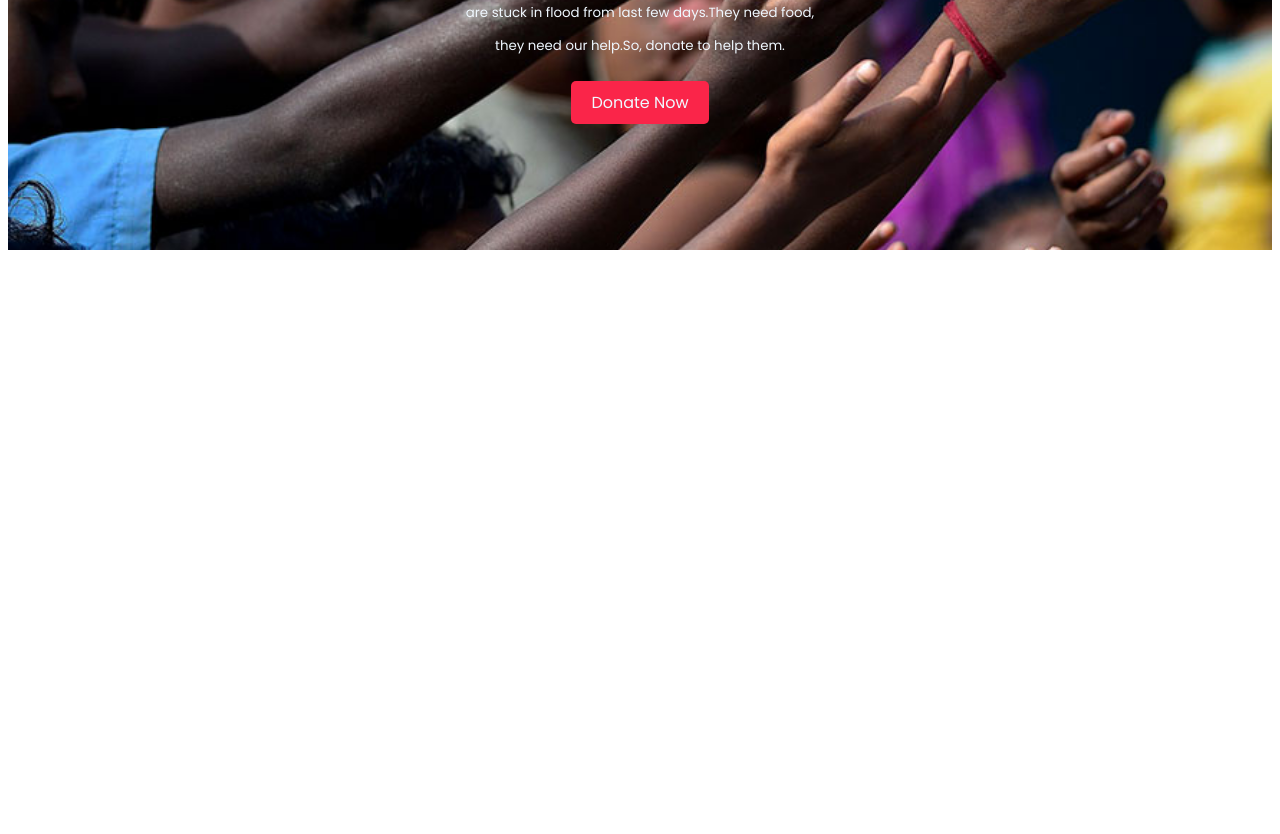
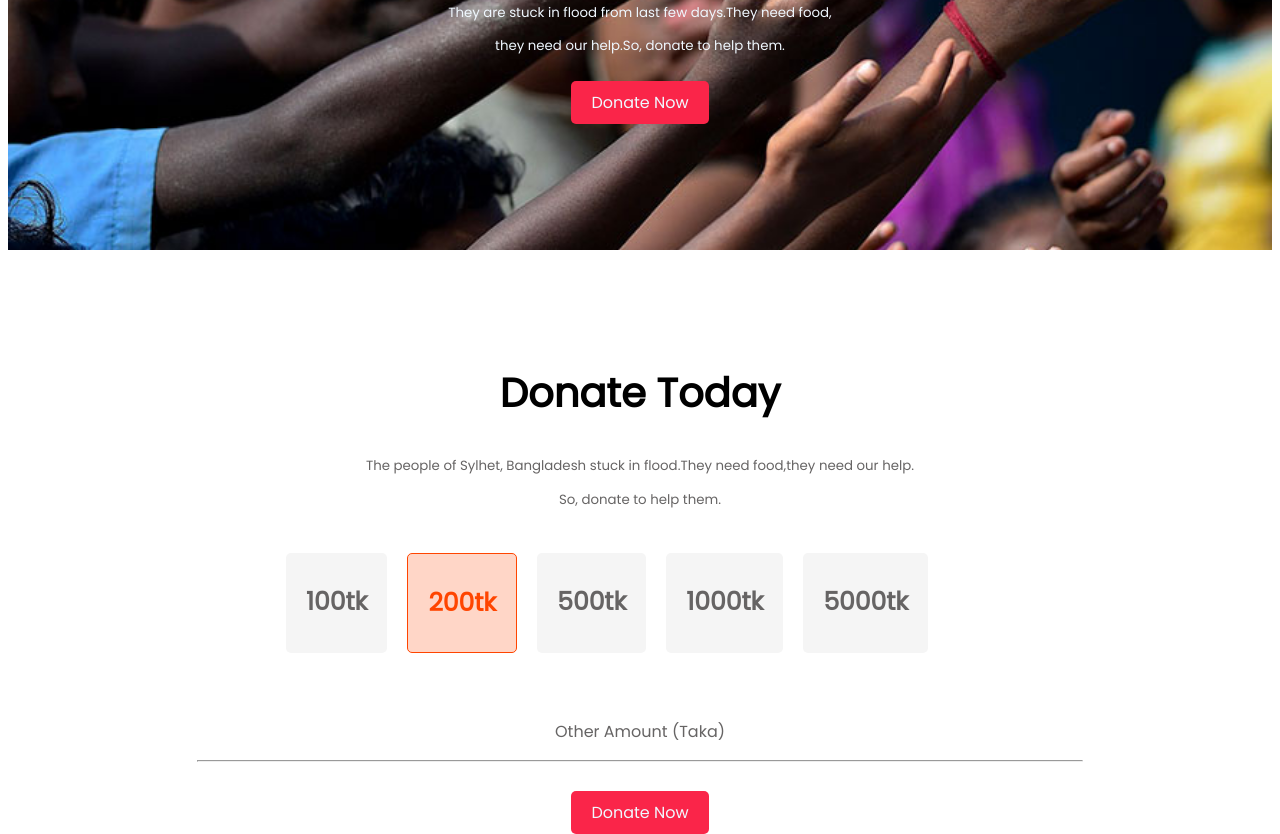
Before and after one commit to mdeirfan/first-assignment-repo, a plain HTML site: page index.html in a window 1280 px wide. Shown: the part 328-1162 px from the top of the page. Before the commit the page ends 800 px from the top, so only its background shows below. Drawn offline with Linux system fonts and the light colour scheme.

Commit message:
second-container-added

```diff
--- a/index.html
+++ b/index.html
@@ -23,13 +23,42 @@
             <div class="paragraph-first">
                 <small>
                     <p>The people you see in the image, they are from Sylhet, Bangladesh.</p>
-                    <p> are stuck in flood from last few days.They
+                    <p> They are stuck in flood from last few days.They
                         need food,</p>
                     <p>they need our help.So, donate to help them.
                     </p>
                 </small>
             </div>
-            <a class="donate-button" href="https://www.youtube.com/">Donate Now</a>
+            <a class="donate-button" href="">Donate Now</a>
+        </div>
+
+    </section>
+    <section class="second-container">
+        <div>
+            <h1 class="second-heading">Donate Today</h1>
+            <small>
+                <p>The people of Sylhet, Bangladesh stuck in flood.They need food,they need our help.</p>
+                <p> So, donate to help them.
+                </p>
+            </small>
+        </div>
+        <div class="money-boxes">
+            <div class="box box-1">100tk</div>
+            <div class="box box-2">200tk</div>
+            <div class="box">500tk</div>
+            <div class="box">1000tk</div>
+            <div class="box">5000tk</div>
+
+
+
+        </div>
+        <div class="hr-container">
+            <p>Other Amount (Taka)</p>
+            <hr width="70% ">
+
+        </div>
+        <div>
+            <a class="donate-button" href="">Donate Now</a>
         </div>
 
     </section>
--- a/style.css
+++ b/style.css
@@ -5,11 +5,11 @@ body {
 .first-heading {
     text-align: center;
     font-size: 40px;
-    font-weight: ;
+    font-weight: 800;
     color: aliceblue;
 }
 
-section {
+.top-container {
 
     text-align: center;
     background: url(donation13.jpg);
@@ -38,3 +38,53 @@ section {
     border-radius: 5px;
 
 }
+
+.second-container {
+    text-align: center;
+    padding-top: 80px;
+    color: rgb(102, 100, 100);
+}
+
+.money-boxes {
+    display: flex;
+    padding-top: 30px;
+
+}
+
+.second-heading {
+    font-size: 40px;
+    font-weight: 800;
+}
+
+
+.box {
+    background-color: whitesmoke;
+    margin-right: 20px;
+    color: rgb(102, 100, 100);
+    padding: 30px 20px;
+    font-weight: 1000;
+    border-radius: 5px;
+    font-size: 25px;
+
+
+}
+
+.box-2 {
+    color: orangered;
+    border: 1px solid orangered;
+    background-color: rgba(255, 68, 0, 0.219);
+
+}
+
+.box-1 {
+    margin-left: 22%;
+}
+
+.second-container h1 {
+    color: black;
+}
+
+.hr-container {
+    padding-top: 50px;
+    padding-bottom: 30px;
+}
```
